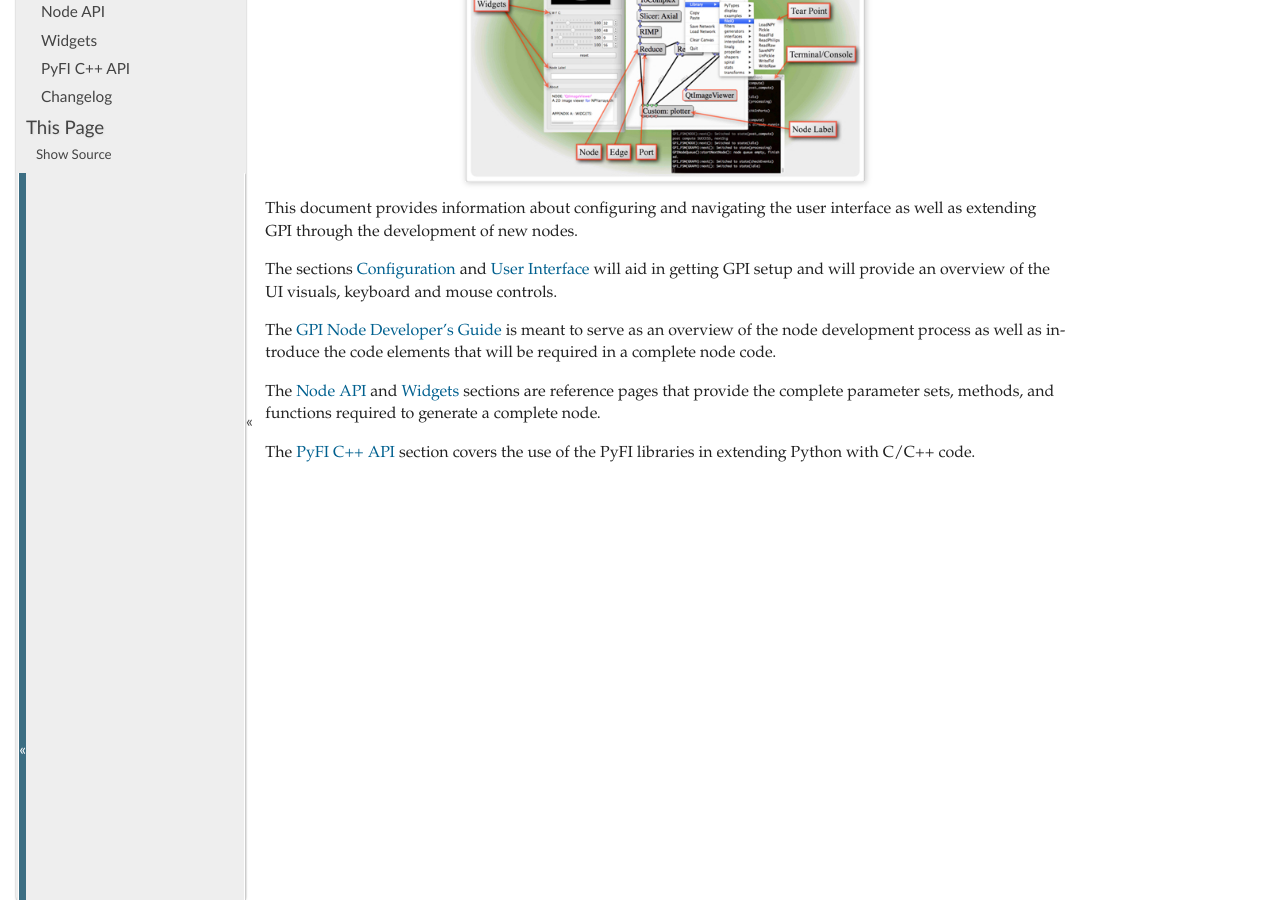
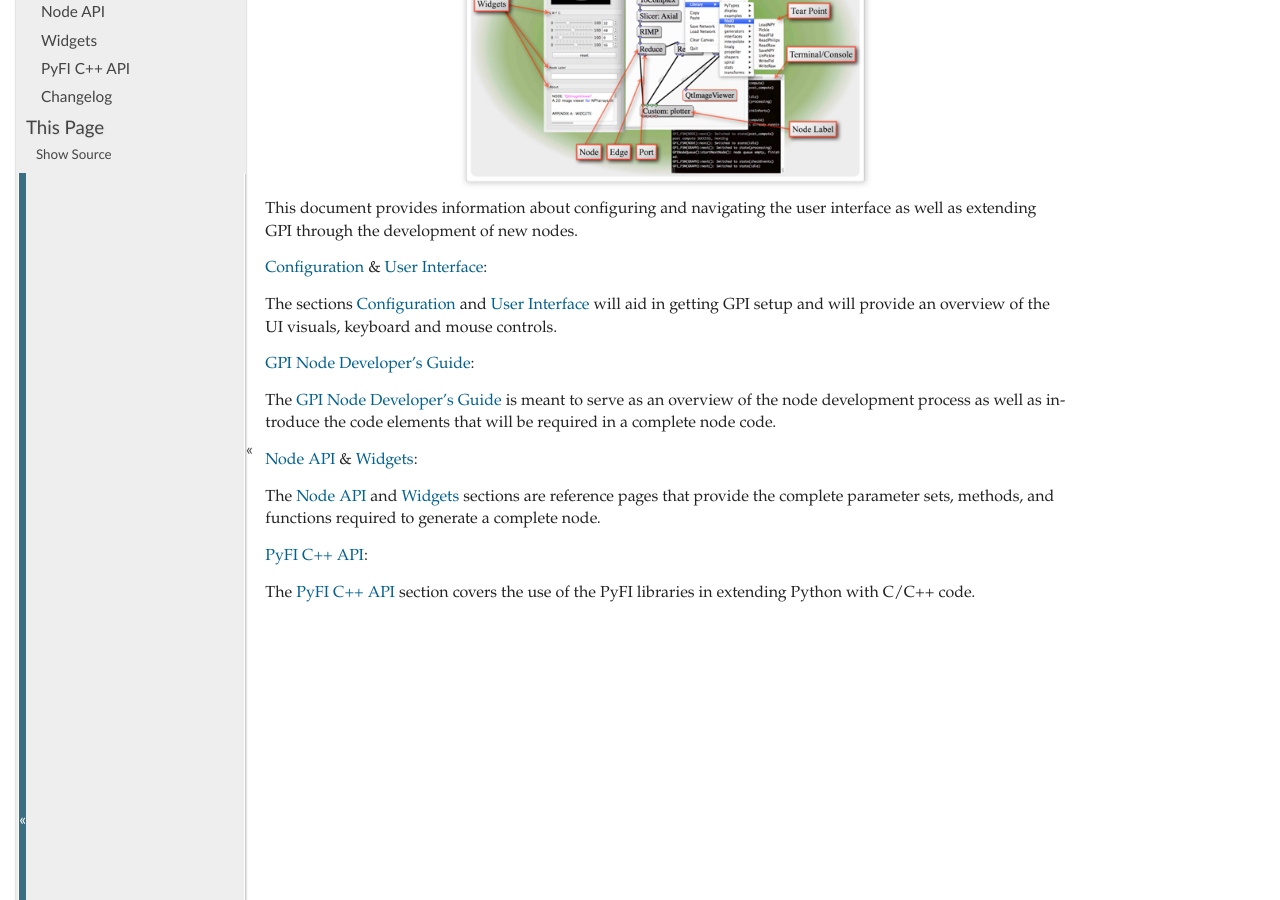
Before and after one commit to gpilab/framework, a Sphinx documentation site: the page built from doc/intro.rst, in a window 1280 px wide and 900 px high, scrolled down 306 px. Built offline with Sphinx 7.4.7, drawn with Linux system fonts in a browser that asks for light colours.

Commit message:
Trying out hidden subsections

```diff
--- a/doc/intro.rst
+++ b/doc/intro.rst
@@ -14,16 +14,21 @@ the hierarchy of the diagram.
 This document provides information about configuring and navigating the user
 interface as well as extending GPI through the development of new nodes.
 
-The sections :ref:`config-rst` and :ref:`ui-rst` will aid in getting GPI setup
-and will provide an overview of the UI visuals, keyboard and mouse controls.
+| :ref:`config-rst` & :ref:`ui-rst`:
+The sections :ref:`config-rst` and :ref:`ui-rst` will aid in getting GPI
+setup and will provide an overview of the UI visuals, keyboard and mouse
+controls.
 
+| :ref:`devguide-rst`:
 The :ref:`devguide-rst` is meant to serve as an overview of the node
 development process as well as introduce the code elements that will be
 required in a complete node code.
 
+| :ref:`node_api-rst` & :ref:`widgets-rst`:
 The :ref:`node_api-rst` and :ref:`widgets-rst` sections are reference pages
 that provide the complete parameter sets, methods, and functions required to
 generate a complete node.
 
+| :ref:`pyfi_api-rst`:
 The :ref:`pyfi_api-rst` section covers the use of the PyFI libraries in
 extending Python with C/C++ code.
```
